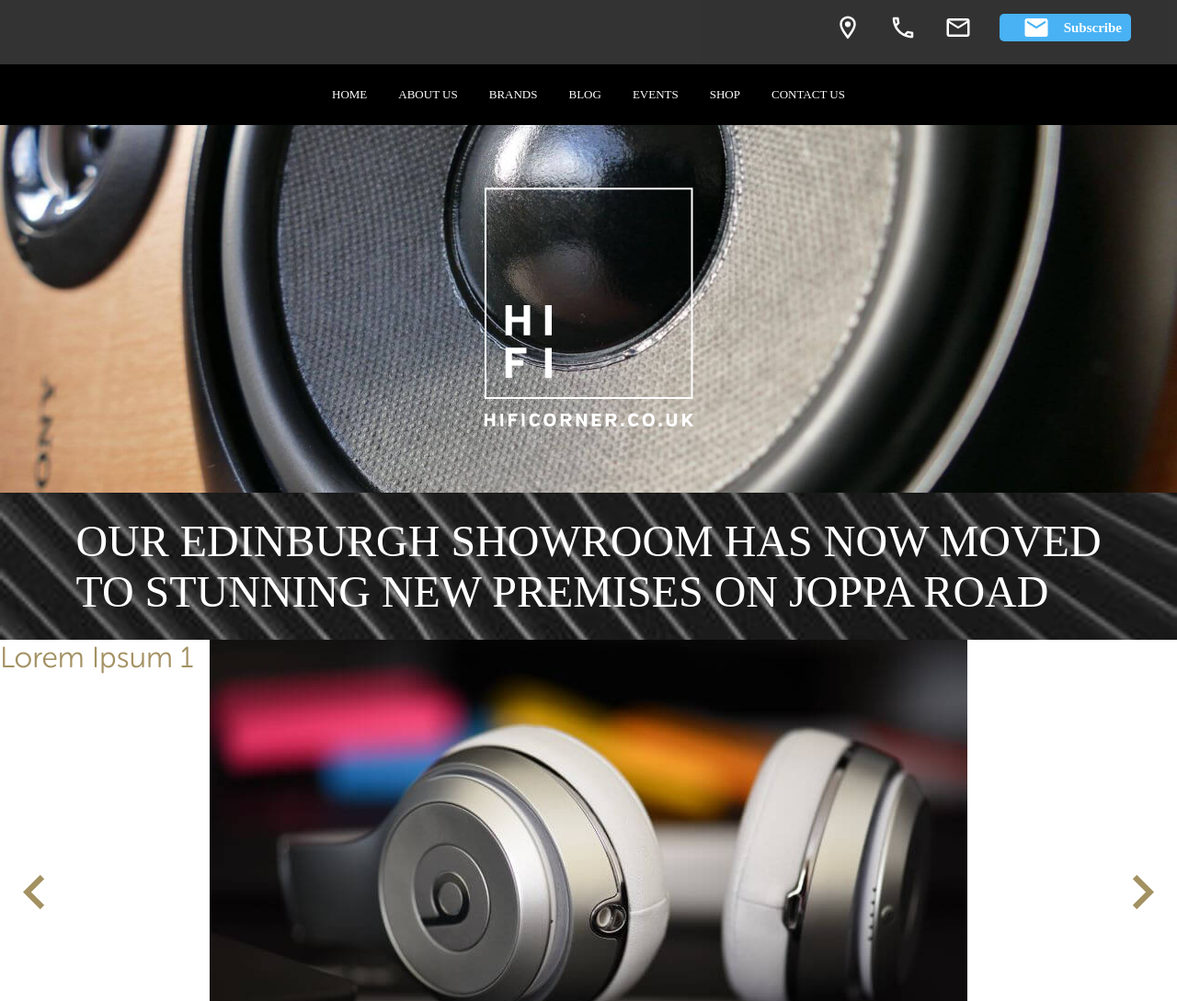
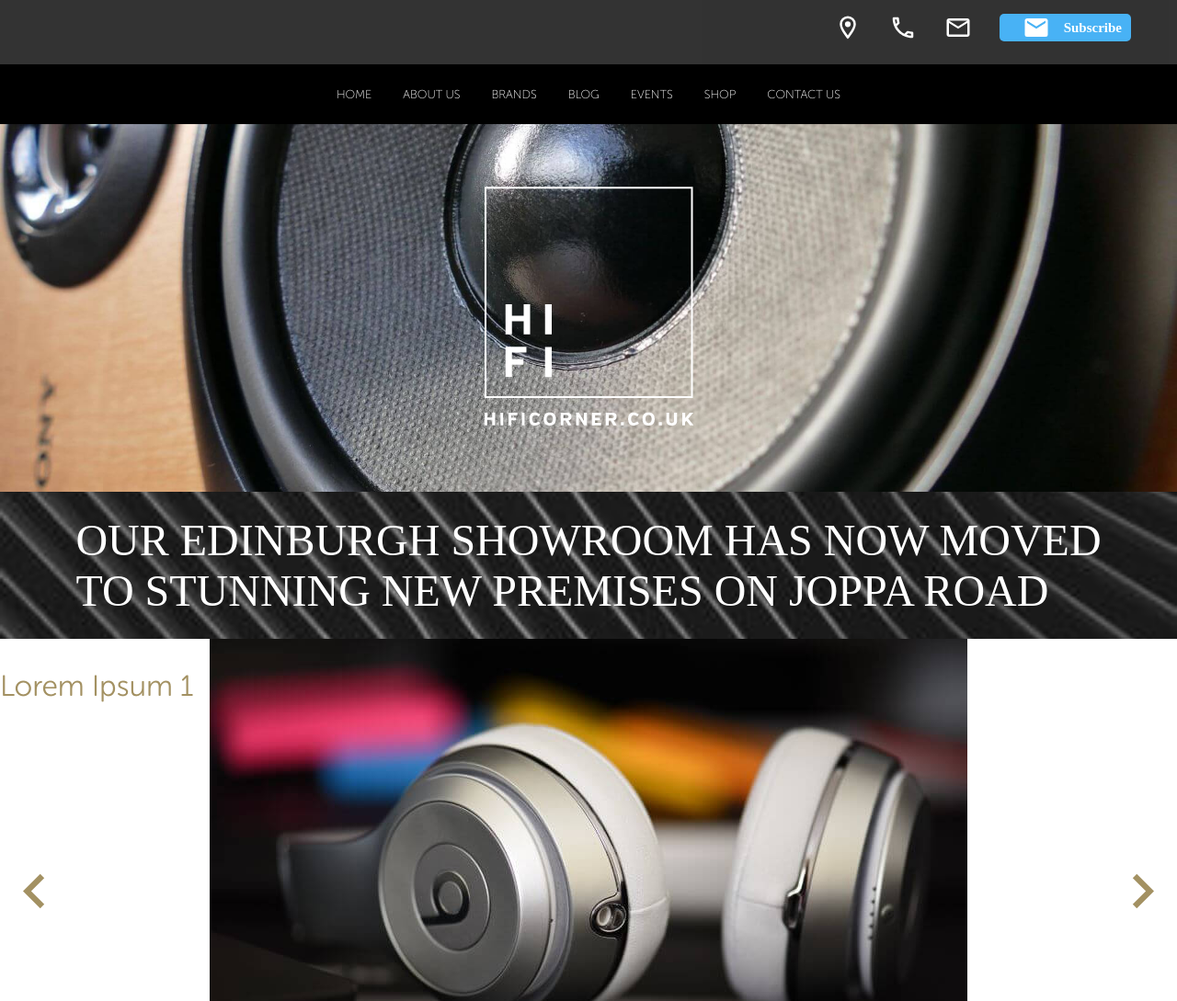
Before and after one commit to kings-n-queen/hifi-corner, a plain HTML site: page docs/index.html in a window 1280 px wide. Shown: the top 1089 px of the page at 92% size. Drawn offline with Linux system fonts and the light colour scheme.

Commit message:
Update header.css

```diff
--- a/docs/assets/css/header.css
+++ b/docs/assets/css/header.css
@@ -1,15 +1,3 @@
-@font-face {
-    font-family: 'Museo Sans Rounded 100';
-    font-style: normal;
-    font-weight: normal;
-    src: local('Museo Sans Rounded 100'), url('../font/MuseoSansRounded200.woff') format('woff');
-}
-
-*{
-    margin: 0;
-    padding: 0;
-}
-
 .main_header {
     background-color: black;
     list-style: none;
@@ -27,6 +15,7 @@
     color: white;
     text-decoration: none;
     font-size: 13px;
+    font-family: 'Museo Sans Rounded 100';
 }
 
 .main_header a:hover{
```
